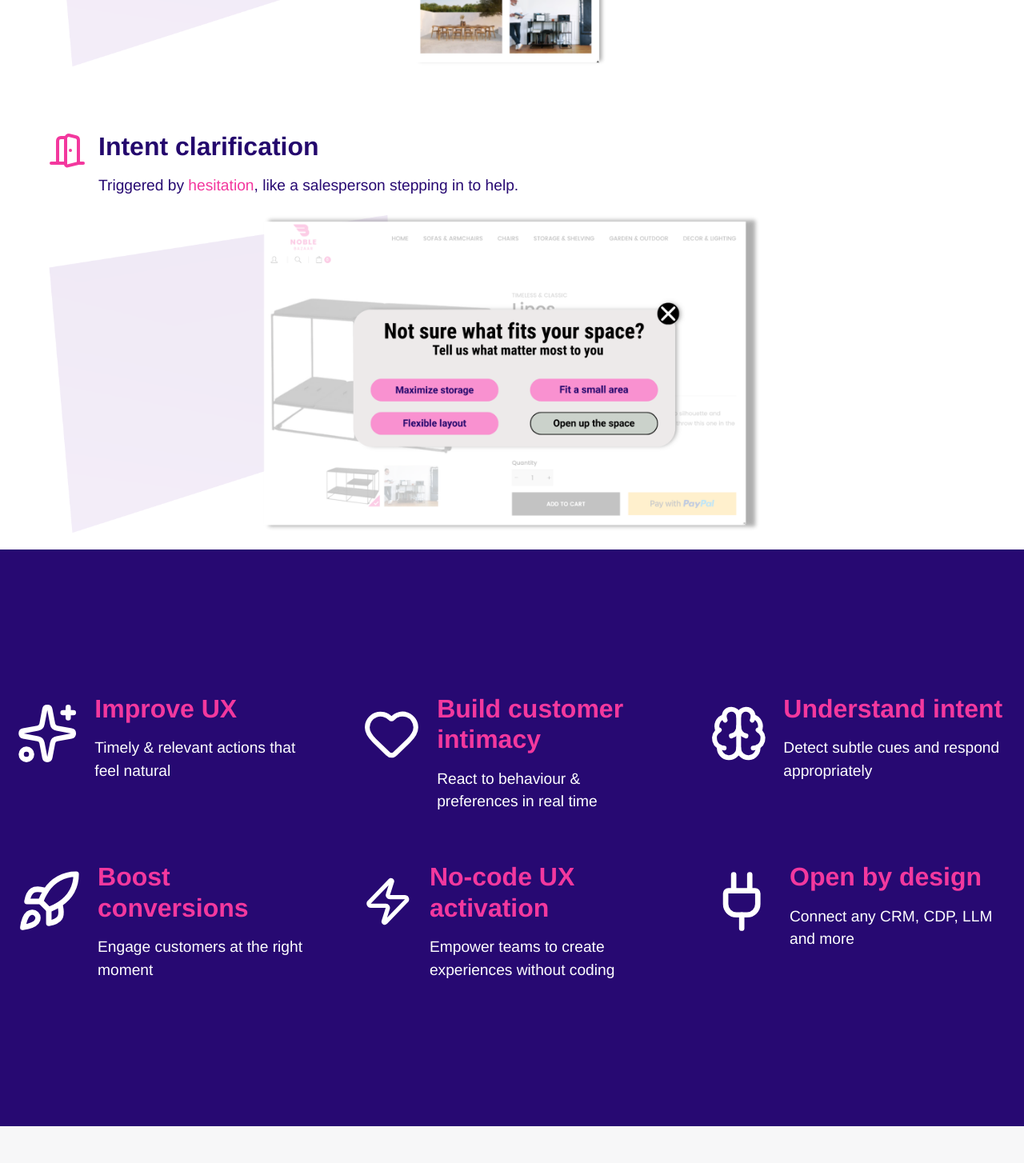
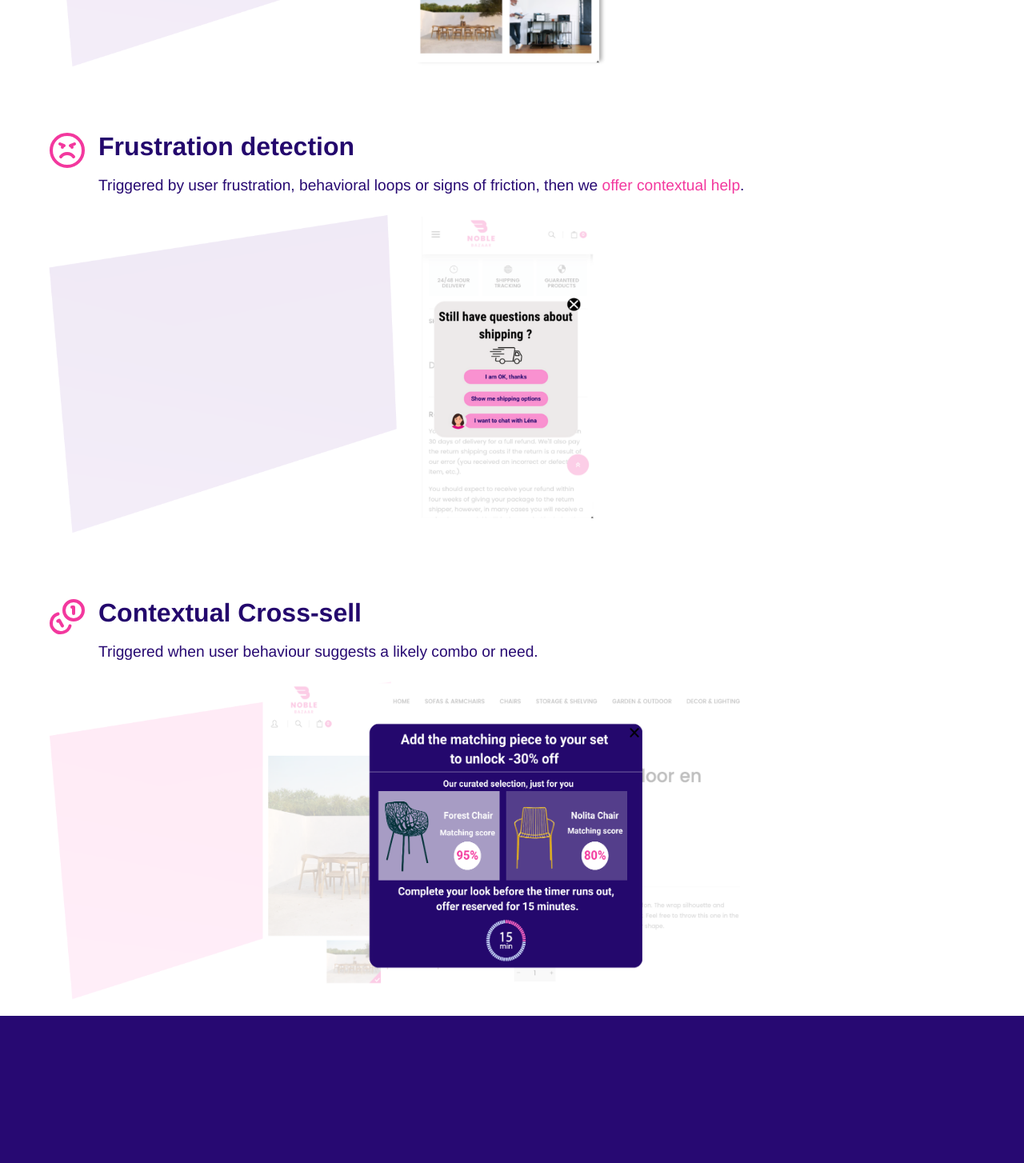
Before and after one commit to dani-beltran/lz-web, a Vue app: page / in a window 1280 px wide. Shown: the part 2989-4443 px from the top of the page at 80% size. Built offline with nearby package versions, Linux system fonts and the light colour scheme.

Commit message:
update SectionTwo component; replace intent clarification with frustration detection and add contextual cross-sell section with new images

```diff
--- a/src/components/SectionTwo.vue
+++ b/src/components/SectionTwo.vue
@@ -73,16 +73,33 @@
       </div>
       <div class="grid-item">
         <div class="content-header">
-          <DoorOpen class="section-icon highlight" />
+          <Angry class="section-icon highlight" />
           <div class="text-container">
-            <h2>Intent clarification</h2>
-            <p>Triggered by <span class="highlight">hesitation</span>, like a salesperson stepping in to help.</p>
+            <h2>Frustration detection</h2>
+            <p>Triggered by user frustration, behavioral loops or signs of friction, then we <span class="highlight">offer contextual help</span>.</p>
           </div>
         </div>
 
         <div class="image-container purple">
           <img
-            src="@/assets/imgs/Intent-clarification-hesitation-behavioral-modal.png"
+            src="@/assets/imgs/frustration-detection-behavioral-layerz.png"
+            alt="Modal Review User LayerZ"
+            class="item-image"
+          />
+        </div>
+      </div>
+      <div class="grid-item">
+        <div class="content-header">
+          <Coins class="section-icon highlight" />
+          <div class="text-container">
+            <h2>Contextual Cross-sell</h2>
+            <p>Triggered when user behaviour suggests a likely combo or need.</p>
+          </div>
+        </div>
+
+        <div class="image-container pink">
+          <img
+            src="@/assets/imgs/personalization-based-on-behavior.png"
             alt="Modal Review User LayerZ"
             class="item-image"
           />
@@ -93,7 +110,7 @@
 </template>
 
 <script>
-import { Eye, MessagesSquare, Bot, DoorOpen } from "lucide-vue-next";
+import { Eye, MessagesSquare, Bot, DoorOpen, Angry, Coins } from "lucide-vue-next";
 
 export default {
   name: "SectionTwo",
@@ -101,7 +118,9 @@ export default {
     Eye,
     MessagesSquare,
     Bot,
-    DoorOpen
+    DoorOpen,
+    Angry,
+    Coins
   },
 };
 </script>
```
Also changed, not shown: src/assets/imgs/frustration-detection-behavioral-layerz.png (added), src/assets/imgs/personalization-based-on-behavior.png (added).
